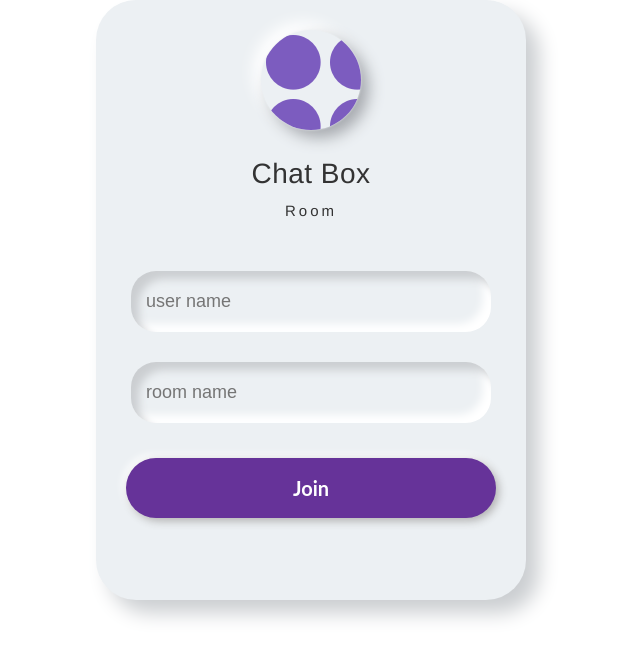
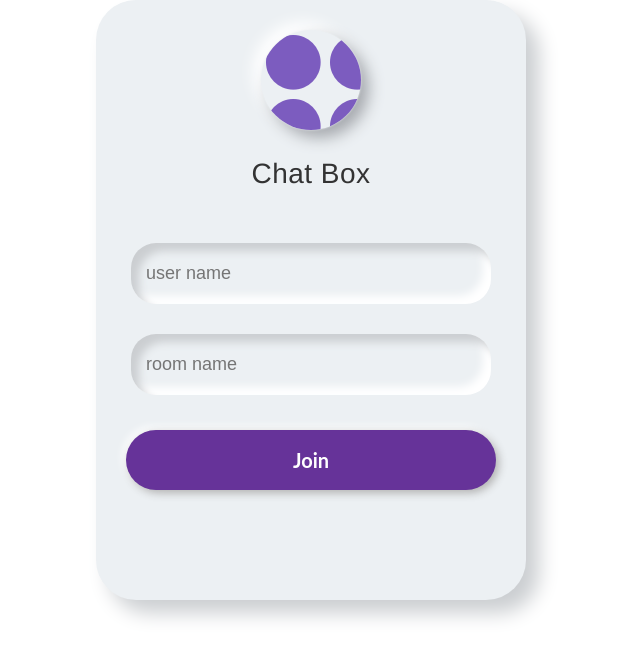
Before and after one commit to Anirudh-Reddy/node-chat-app, a website: page src/public/index.html in a window 1280 px wide. Shown: the whole page, without its empty margins (329-969 px from the left). Drawn offline with Linux system fonts and the light colour scheme.

```diff
--- a/src/public/index.html
+++ b/src/public/index.html
@@ -12,7 +12,7 @@
    <div class="login-div">
        <div class="logo"></div>
        <div class="title">Chat Box</div>
-       <div class="sub-title">Room</div>
+       <!-- <div class="sub-title">Room</div> -->
        <div class="fields">
            <form action="chat.html">
            <div class="username">
```
